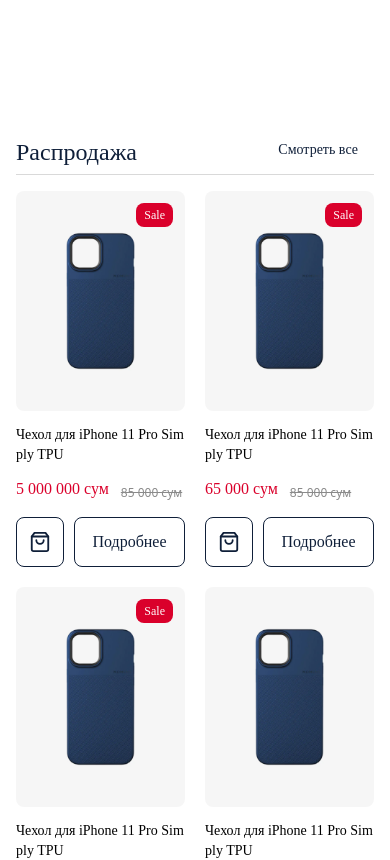
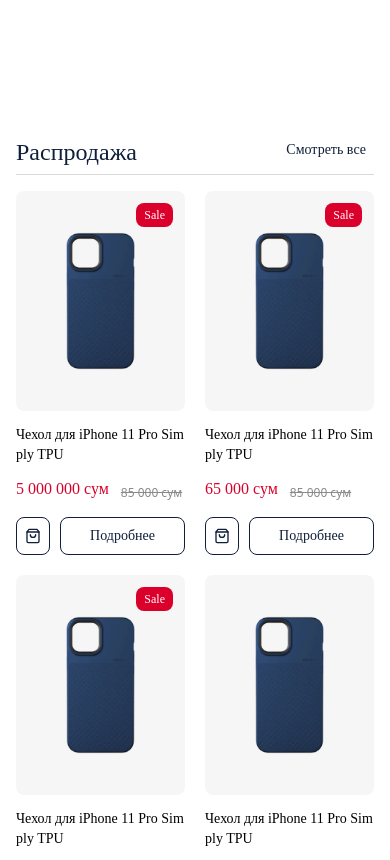
Before and after one commit to BoburBerdiev/Serius-shoping, a Next.js app: page / in a window 390 px wide. Shown: the part 1980-2840 px from the top of the page. Built offline with nearby package versions, Linux system fonts and the light colour scheme.

Commit message:
card UI sometings changing

```diff
--- a/src/components/ButtonUl/Button-Ul.jsx
+++ b/src/components/ButtonUl/Button-Ul.jsx
@@ -6,7 +6,7 @@
     {
       href
       ?
-      <a href={href} className={`${className} ${titleBtn ? 'text-sm md:text-base lg:text-lg' : 'flex items-center gap-3 border border-darkBlue rounded-lg text-darkBlue font-rubik md:text-lg'}   ${text ? 'px-4 py-2' : 'p-3'} ${cardBtn && 'py-3 px-4 w-full justify-center'}`}>
+      <a href={href} className={`${className} ${titleBtn ? 'text-sm md:text-base lg:text-lg' : 'flex items-center gap-3 border border-darkBlue rounded-lg text-darkBlue font-rubik md:text-lg'}   ${text ? 'px-2 py-2' : 'p-2 md:p-3'} ${cardBtn && 'w-full text-sm md:text-base lg:text-lg justify-center'}`}>
         {
           leftIcon && <span className=''>{leftIcon}</span>
         }
@@ -16,7 +16,7 @@
          }
         </a>
       :
-      <button onClick={onClick} className={`${className} flex items-center gap-3 border relative border-darkBlue rounded-lg text-darkBlue font-rubik md:text-lg  ${text ? 'px-4 py-2' : 'p-3'} ${cardBtn && 'py-3 px-4 w-full justify-center'}`}>
+      <button onClick={onClick} className={`${className} flex items-center gap-3 border relative border-darkBlue rounded-lg text-darkBlue font-rubik md:text-lg  ${text ? 'px-4 py-2' : 'p-2 md:p-3'} ${cardBtn && 'w-full text-sm md:text-base lg:text-lg justify-center'}`}>
         {
           leftIcon && <span className=''>{leftIcon}</span>
         }
--- a/src/components/CardUl/Card-Ul.jsx
+++ b/src/components/CardUl/Card-Ul.jsx
@@ -24,8 +24,8 @@
           }
         </div>
       </div>
-      <div className="flex gap-2.5 justify-between md:pr-3">
-        <ButtonUI leftIcon={<LuShoppingBag className="h-[22px] w-[22px]"/>}/>
+      <div className="flex  gap-2.5 justify-between md:pr-3">
+        <ButtonUI leftIcon={<LuShoppingBag className="md:h-[22px] md:w-[22px]"/>}/>
         <ButtonUI href={'#'} text={'Подробнее'} cardBtn={true}/>
       </div>
       </div>
```
